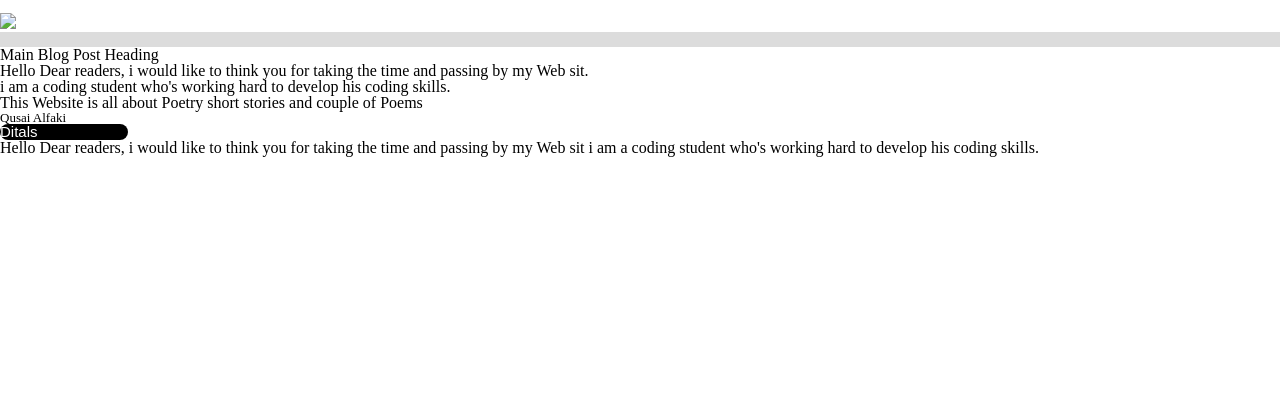
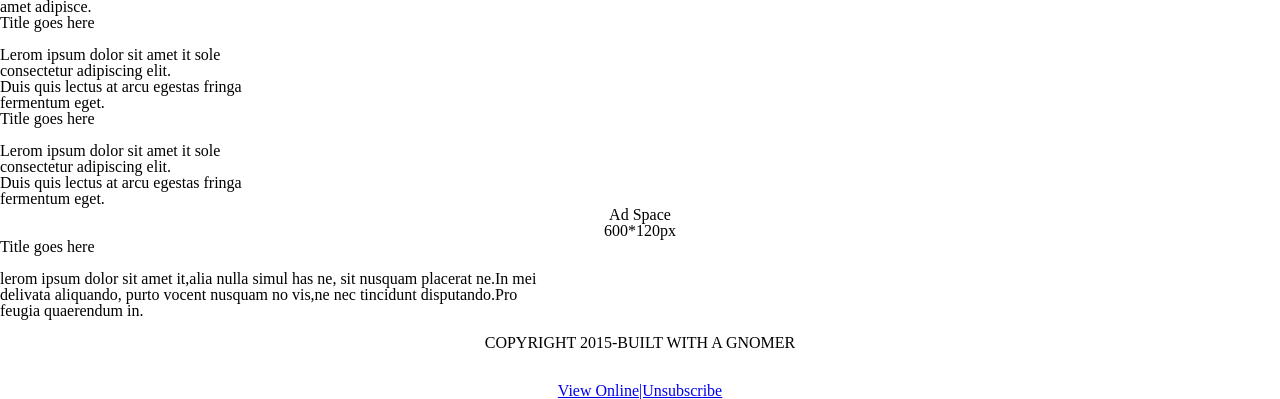
Before and after one commit to syntaxSizer/websitetWo, a plain HTML site: page index.HTML in a window 1280 px wide. Shown: the part 608-1007 px from the top of the page. Before the commit the page ends 800 px from the top, so only its background shows below. Drawn offline with Linux system fonts and the light colour scheme.

Commit message:
setting up the contents in the right place text pcs etc .

```diff
--- a/index.HTML
+++ b/index.HTML
@@ -3,12 +3,15 @@
 <head>
 
     <link rel="stylesheet" href="assets/stylesheet/main.css">
+    <link rel="stylesheet" href="stylingsheet.css">
     <title></title>
-<body>
+    </head>
+
+<body id="all">
+    <div id ="all">
     <div id="HEAD">
-    <div id ="GONOME"><h1>GONOME</h1></div>
-        <div id="text">Having truble viewing it? <a href="#">View online</a> </div></div>
-    <div id="pic">"Semply send<br/> beautiful emails<br/> to people who<br/>matter".<br/><br/><hr/><p>The email marketing app for smart businesses</p>
+    <div id ="GNOME"><h1>GNOME</h1></div> <div id="text">Having truble viewing it? <a href="#">View online</a> </div></div>
+        <div id="pic"><p id="semply">"Semply send<br/> beautiful emails<br/> to people who<br/>matter".</p><br/><br/><p><hr/>The email marketing app for smart businesses<hr/></p>
         <div id ="post"><h2>Main Blog Post Heading</h2><br/>
         Lorem ipsum dolor sit amet, consectetur adipiscing elit.Duis quis lectus at arcu<br/> eqestas firngilla fermentum eget ipsum.Vestibulum hendrerit dignissim nunc vel volutpat.Nulla facilisi<br/><br/><button type="button">Details</button>
         </div>
@@ -20,82 +23,15 @@
             <div id="envelop"><img src="assets/logo_pro.png"><h3>proffesional</h3><br/>Loram ipsum dolor sit <br/>amet adipisce.</div>
         </div>
     <div id ="box1">
-        <div id="left"><b>Title goes here</b><br><br></div></div>
+        <div id="left"><b>Title goes here</b><br><br>Lerom ipsum dolor sit amet it sole<br/>consectetur adipiscing elit.<br/>Duis quis lectus at arcu egestas fringa<br/>fermentum eget.<div id="right"></div></div></div>
+    <div id="box2">
+    <div id="boots"></div>
+        <div id="text"><b>Title goes here</b><br/><br/>Lerom ipsum dolor sit amet it sole<br/>consectetur adipiscing elit.<br/>Duis quis lectus at arcu egestas fringa<br/>fermentum eget.<br/></div>
+    </div>
+    <div id="ad" align="center">Ad Space <br>600*120px</div>
+    <div id="tex2"><b>Title goes here</b><br/><br/>lerom ipsum dolor sit amet it,alia nulla simul has ne, sit nusquam placerat ne.In mei <br/> delivata aliquando, purto vocent nusquam no vis,ne nec tincidunt disputando.Pro<br/>feugia quaerendum in. </div><br/>
+    <div id="footer" align="center">
+        <footer><small>COPYRIGHT 2015-BUILT WITH A GNOMER<br/><br/><br/><a href="#">View Online</a><a href="#">|Unsubscribe</a></small></footer></div>
+    </div>
     </body>
-    <style>
-        .bing p{
-            border-top: 0;
-            border-bottom: 15px;
-            border-style: solid;
-            border-left: 0;
-            border-right: 0;
-            border-color: gainsboro;
-            padding: 0;
-            margin: 0;
-            width: 100;
-
-        }
-        #details{
-            list-style: none;
-            border-style: solid;
-            background-color: black;
-            border-radius: 180px;
-            width: 10%;
-
-
-
-
-
-        }
-        #details a{
-            text-decoration: none;
-            color:white;
-            font-size: 15px;
-            margin: 0;
-            padding: 0;
-            font-family: fantasy;
-        }
-        .first  {
-        border-style: solid;
-            border-top: 0;
-            border-bottom: 15px;
-            border-color:red;
-            border-left: 0;
-            border-right: 0;
-            padding: 0;
-            margin: 0;
-
-        }
-
-
-    </style>
-</head>
-<body>
-
-    <div class="bing">
-        <p>
-     <img src=assets/big_img.jpg/>
-        </p>
-    </div>
-
-
-
-    <article class="first">
-        <header>
-                <h3 >Main Blog Post Heading</h3>
-</header>
-    <p>Hello Dear readers, i would like to think you for taking the time and passing by my Web sit.<p/>
-             <p> i am a coding student who's working hard to develop his coding skills.<p/>
-             <p>This Website is all about Poetry  short stories and couple of Poems<p/>
-          <p style="font-size:13px;">Qusai Alfaki</p>
-        <section id= "details"><nav><ul><li><a href="ditals">Ditals </a></li></ul></nav></section>
-    </article>
-
-        <article id="second">
-        <section><p>Hello Dear readers, i would like to think you for taking the time and passing by my Web sit i am a coding student who's working hard to develop his coding skills.</p></section>
-    </article>
-        <section>
-        </section>
-
-</body>
-</html>
+    </html>
```
